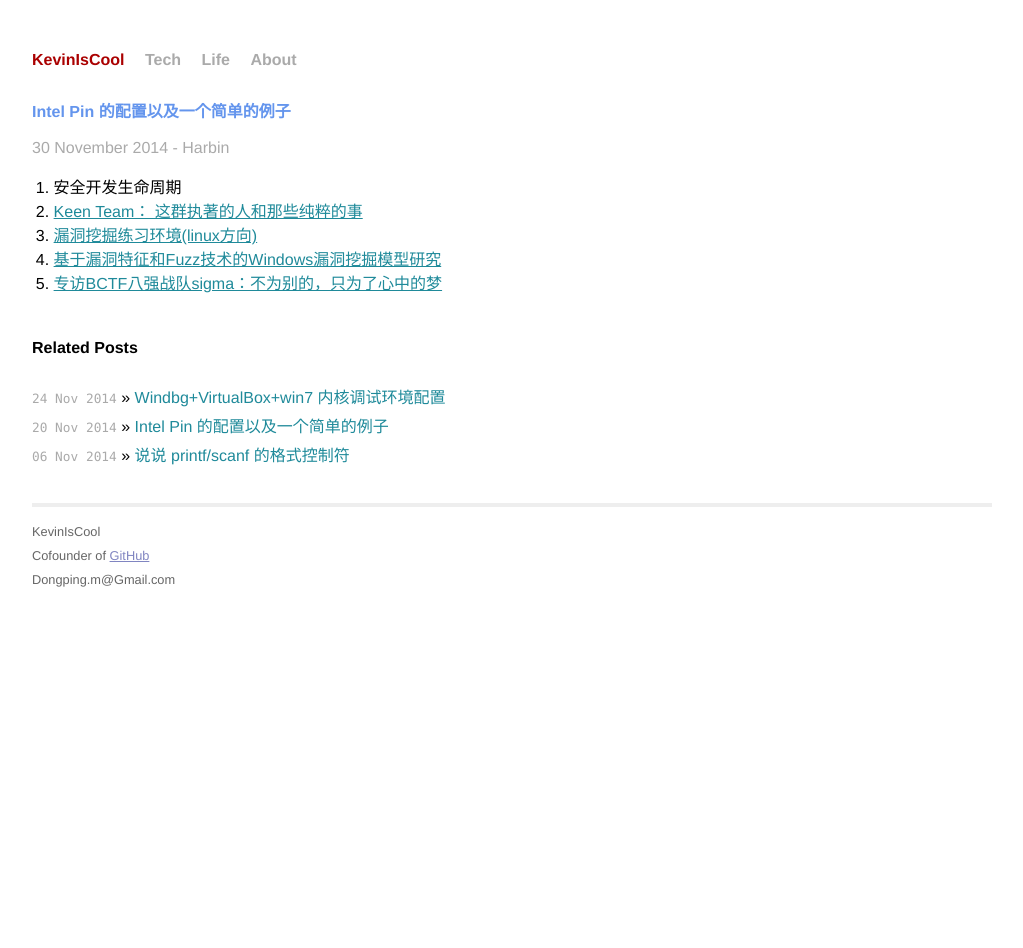
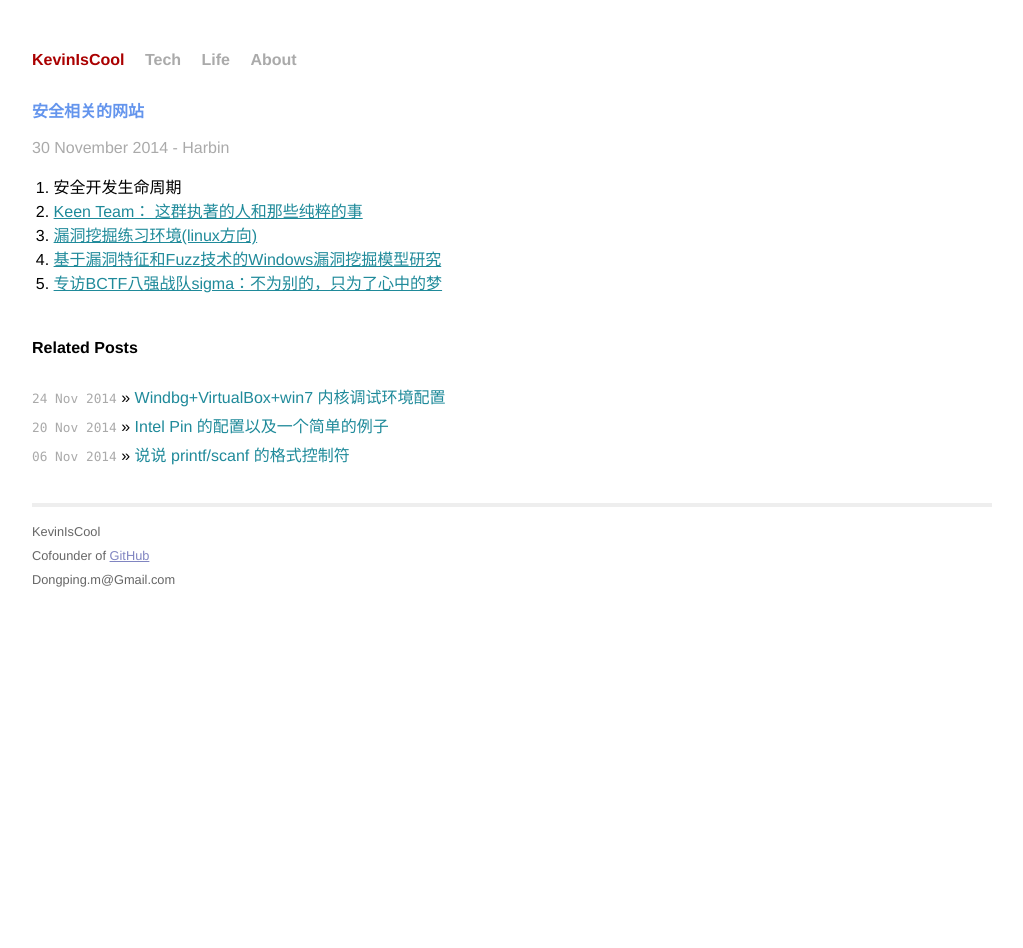
Before and after one commit to ll0KT/KevinIsCool.github.io, a Jekyll site: the page built from _posts/study/2014-11-30-Security.md, in a window 1280 px wide. Shown: the whole page, without its empty margins (128-1151 px from the left). Built offline with Jekyll 4.4.1, drawn with Linux system fonts in a browser that asks for light colours; Markdown is read by kramdown in place of the engine named in the settings.

Commit message:
20141130

```diff
--- a/_posts/study/2014-11-30-Security.md
+++ b/_posts/study/2014-11-30-Security.md
@@ -1,6 +1,6 @@
 ---
 layout: post
-title: Intel Pin 的配置以及一个简单的例子
+title: 安全相关的网站
 category: study
 ---
 
```
Also changed, not shown: 2 other files.
